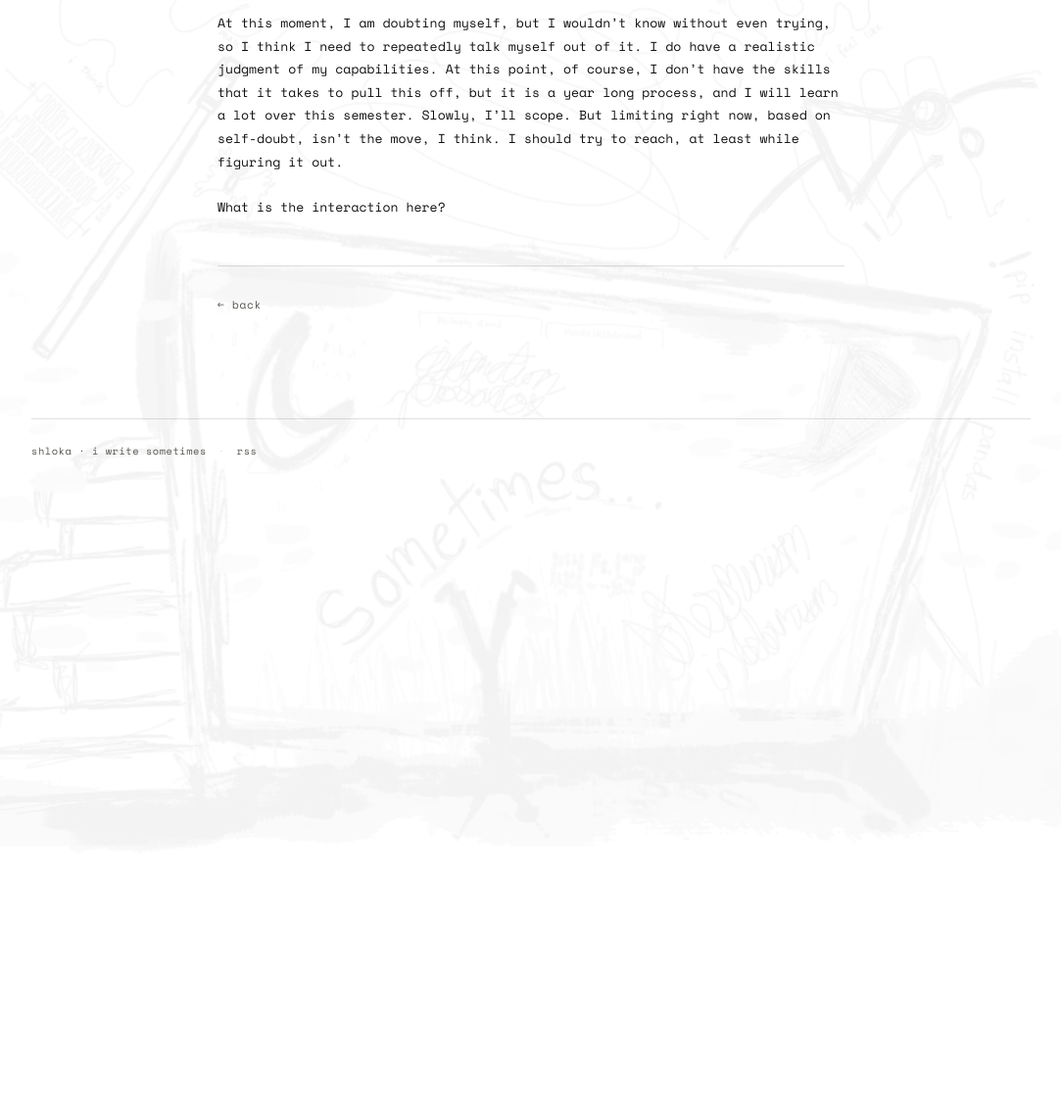
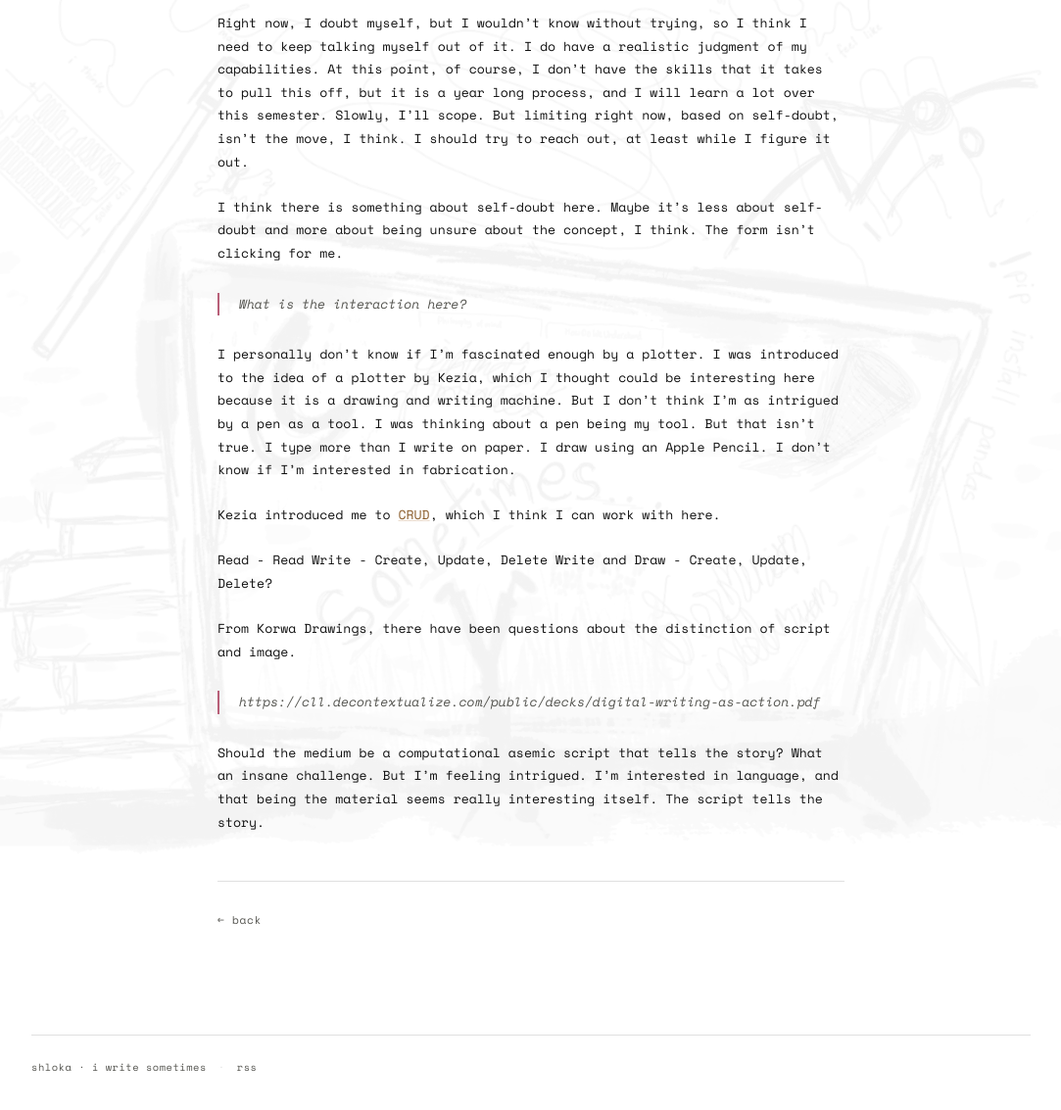
Before and after one commit to shlokamohanty/i-write-sometimes, a Jekyll site: the page built from _posts/2026-08-28-thesis-drawings.md, in a window 1280 px wide and 1400 px high, scrolled down 992 px. Shown: the part 262-1395 px from the top of the window at 98% size, without its empty margins (98-1181 px from the left). Built offline with Jekyll 4.4.1, drawn with Linux system fonts in a browser that asks for light colours; some web fonts are replaced; before the commit the page ends 1764 px from its top, so only the background shows below that; some of the changed text lies outside the part shown.

Commit message:
knknkjnkjnkj
knjnnjknjkn

```diff
--- a/_posts/2026-08-28-thesis-drawings.md
+++ b/_posts/2026-08-28-thesis-drawings.md
@@ -16,6 +16,22 @@ So I drew it out. The drawing shows the gaps, which I will learn and fill with t
 
 ![drawing-out-second](/i-write-sometimes/assets/images/thesis-form2.jpg)
 
-At this moment, I am doubting myself, but I wouldn’t know without even trying, so I think I need to repeatedly talk myself out of it. I do have a realistic judgment of my capabilities. At this point, of course, I don’t have the skills that it takes to pull this off, but it is a year long process, and I will learn a lot over this semester. Slowly, I’ll scope. But limiting right now, based on self-doubt, isn’t the move, I think. I should try to reach, at least while figuring it out.
+Right now, I doubt myself, but I wouldn’t know without trying, so I think I need to keep talking myself out of it. I do have a realistic judgment of my capabilities. At this point, of course, I don’t have the skills that it takes to pull this off, but it is a year long process, and I will learn a lot over this semester. Slowly, I’ll scope. But limiting right now, based on self-doubt, isn’t the move, I think. I should try to reach out, at least while I figure it out.
 
-What is the interaction here?
+I think there is something about self-doubt here. Maybe it's less about self-doubt and more about being unsure about the concept, I think. The form isn't clicking for me.
+
+> What is the interaction here?
+
+I personally don't know if I'm fascinated enough by a plotter. I was introduced to the idea of a plotter by Kezia, which I thought could be interesting here because it is a drawing and writing machine. But I don't think I'm as intrigued by a pen as a tool. I was thinking about a pen being my tool. But that isn't true. I type more than I write on paper. I draw using an Apple Pencil. I don't know if I'm interested in fabrication.
+
+Kezia introduced me to [CRUD](https://en.wikipedia.org/wiki/Create,_read,_update_and_delete), which I think I can work with here.
+
+Read - Read
+Write - Create, Update, Delete
+Write and Draw - Create, Update, Delete?
+
+From Korwa Drawings, there have been questions about the distinction of script and image.
+
+> https://cll.decontextualize.com/public/decks/digital-writing-as-action.pdf
+
+Should the medium be a computational asemic script that tells the story? What an insane challenge. But I'm feeling intrigued. I'm interested in language, and that being the material seems really interesting itself. The script tells the story.
```
Also changed, not shown: other parts of _posts/2026-08-28-thesis-drawings.md (+1 -1 lines), _posts/.obsidian/workspace.json (+36 -22 lines), _posts/2026-08-29-inward-outward.md (added, +7 -0 lines).
